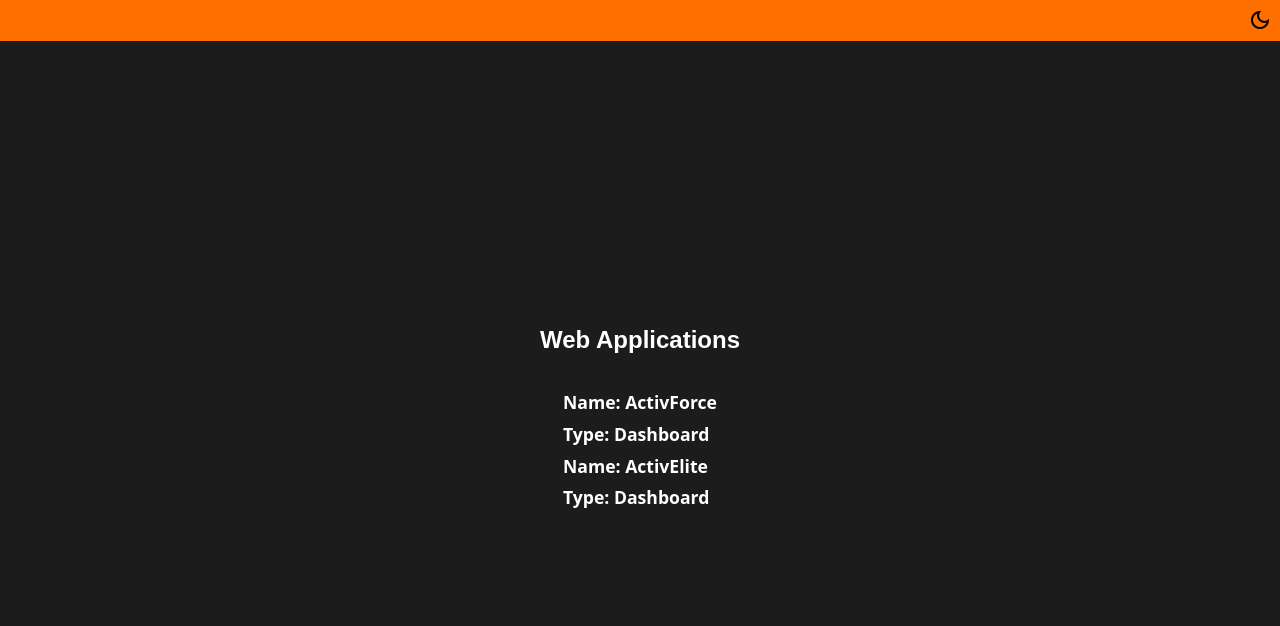
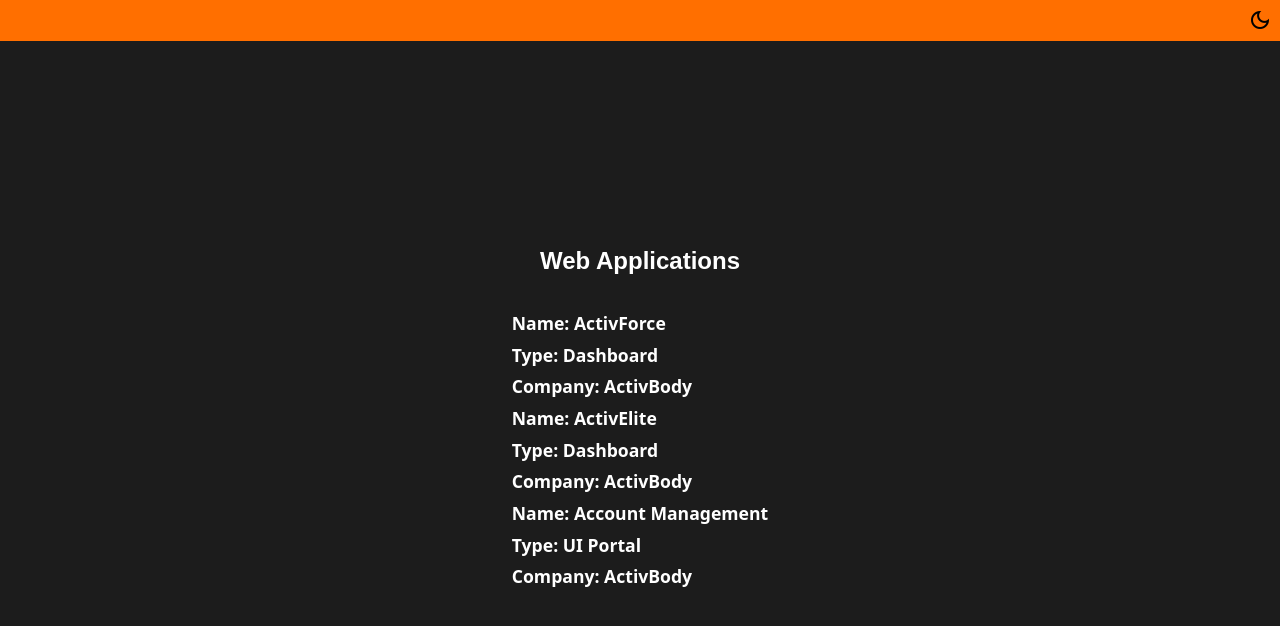
Before and after one commit to Shiinoya/HidalgoSoftware, a SvelteKit app: page /portfolio/web-applications in a window 1280 px wide. Shown: the top 626 px of the page. Built offline with nearby package versions, Linux system fonts and the light colour scheme; a web font is replaced by a local one.

Commit message:
Add Company to web app details

```diff
--- a/src/routes/portfolio/web-applications/+page.svelte
+++ b/src/routes/portfolio/web-applications/+page.svelte
@@ -2,16 +2,24 @@
   type WebApp = {
     name: string;
     type: string;
+    company: string;
   };
 
   const webApps: WebApp[] = [
     {
       name: 'ActivForce',
-      type: 'Dashboard'
+      type: 'Dashboard',
+      company: 'ActivBody'
     },
     {
       name: 'ActivElite',
-      type: 'Dashboard'
+      type: 'Dashboard',
+      company: 'ActivBody'
+    },
+    {
+      name: 'Account Management',
+      type: 'UI Portal',
+      company: 'ActivBody'
     }
   ];
 </script>
@@ -25,6 +33,7 @@
     {#each webApps as webApp}
       <li>Name: {webApp.name}</li>
       <li>Type: {webApp.type}</li>
+      <li>Company: {webApp.company}</li>
     {/each}
   </ul>
 </div>
```
